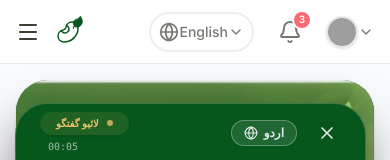
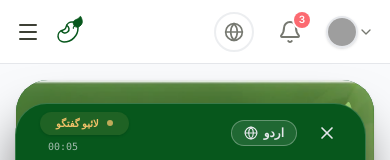
Before and after one commit to abdulrazzaq99/PeanutIQ, a React (Vite) app: page /admin in a window 390 px wide. Shown: the top 160 px of the page. Built offline with nearby package versions, Linux system fonts and the light colour scheme; sample sign-in values are in the browser's storage; grey boxes are pictures that could not be loaded.

Commit message:
Fix mobile responsiveness: Crop Lifecycle timeline, header language selector, and notification dropdown width

```diff
--- a/src/components/CropLifecycle.jsx
+++ b/src/components/CropLifecycle.jsx
@@ -21,9 +21,10 @@ export default function CropLifecycle() {
         {isUrdu ? 'فصل کی نشوونما کا مرحلہ' : 'Crop Lifecycle Stage'}
       </h3>
 
-      <div className="relative flex justify-between items-center w-full max-w-4xl mx-auto px-4">
-        {/* Background Line */}
-        <div className="absolute left-[10%] right-[10%] rtl:right-[10%] rtl:left-[10%] top-6 -translate-y-1/2 h-1.5 bg-earth rounded-full z-0"></div>
+      <div className="overflow-x-auto no-scrollbar pb-2 -mx-2 px-2">
+        <div className="relative flex justify-between items-center w-full min-w-[480px] max-w-4xl mx-auto">
+          {/* Background Line */}
+          <div className="absolute left-[10%] right-[10%] rtl:right-[10%] rtl:left-[10%] top-6 -translate-y-1/2 h-1.5 bg-earth rounded-full z-0"></div>
 
         {/* Active Progress Line */}
         <div className="absolute left-[10%] rtl:right-[10%] rtl:left-auto top-6 -translate-y-1/2 h-1.5 bg-[#07571C] rounded-full z-0 transition-all duration-1000 w-[50%]"></div>
@@ -58,6 +59,7 @@ export default function CropLifecycle() {
             </div>
           );
         })}
+        </div>
       </div>
     </div>
   );
--- a/src/layouts/AdminLayout.jsx
+++ b/src/layouts/AdminLayout.jsx
@@ -181,12 +181,12 @@ export default function AdminLayout() {
             <div className="relative" ref={languageRef}>
               <button
                 onClick={() => setShowLanguageMenu(!showLanguageMenu)}
-                className={`flex items-center gap- bg-white p-2 rounded-full transition-colors focus:outline-none cursor-pointer border-2 shadow-none ${showLanguageMenu ? "bg-green-50 text-forest opacity-100 border-green-50" : "text-charcoal opacity-70 border-earth hover:text-forest hover:opacity-100 hover:bg-forest/10"}`}
+                className={`flex items-center gap-1.5 bg-white p-2 rounded-full transition-colors focus:outline-none cursor-pointer border-2 shadow-none ${showLanguageMenu ? "bg-green-50 text-forest opacity-100 border-green-50" : "text-charcoal opacity-70 border-earth hover:text-forest hover:opacity-100 hover:bg-forest/10"}`}
                 title="Change Language"
               >
                 <Globe className="h-5 w-5" />
-                <span className="text-sm font-medium">{i18n.language === 'ur' ? 'Urdu' : 'English'}</span>
-                <ChevronDown className="h-4 w-4" />
+                <span className="text-sm font-medium hidden sm:block">{i18n.language === 'ur' ? 'Urdu' : 'English'}</span>
+                <ChevronDown className="h-4 w-4 hidden sm:block" />
               </button>
 
               {showLanguageMenu && (
@@ -216,7 +216,7 @@ export default function AdminLayout() {
               </button>
 
               {showNotifications && (
-                <div className="origin-top-right absolute right-0 rtl:left-0 rtl:right-auto mt-2 w-72 rounded-xl shadow-xl py-1 bg-white border border-gray-100 overflow-hidden z-50">
+                <div className="origin-top-right absolute right-0 rtl:left-0 rtl:right-auto mt-2 w-[90vw] sm:w-72 rounded-xl shadow-xl py-1 bg-white border border-gray-100 overflow-hidden z-50">
                   <div className="px-4 py-3 border-b border-gray-100 bg-sand flex justify-between items-center">
                     <h3 className="text-sm font-bold text-gray-900">{t('admin.layout.notifications')}</h3>
                   </div>
--- a/src/layouts/UserLayout.jsx
+++ b/src/layouts/UserLayout.jsx
@@ -167,8 +167,8 @@ export default function UserLayout() {
                 title="Change Language"
               >
                 <Globe className="h-5 w-5" />
-                <span className="text-sm font-medium">{i18n.language === 'ur' ? 'Urdu' : 'English'}</span>
-                <ChevronDown className="h-4 w-4" />
+                <span className="text-sm font-medium hidden sm:block">{i18n.language === 'ur' ? 'Urdu' : 'English'}</span>
+                <ChevronDown className="h-4 w-4 hidden sm:block" />
               </button>
 
               {showLanguageMenu && (
@@ -195,7 +195,7 @@ export default function UserLayout() {
               </button>
 
               {showNotifications && (
-                <div className="origin-top-right rtl:origin-top-left absolute right-0 rtl:right-auto rtl:left-0 mt-2 w-80 rounded-xl shadow-none bg-white border-2 border-earth overflow-hidden z-50">
+                <div className="origin-top-right rtl:origin-top-left absolute right-0 rtl:right-auto rtl:left-0 mt-2 w-[90vw] sm:w-80 rounded-xl shadow-none bg-white border-2 border-earth overflow-hidden z-50">
                   <div className="py-1">
                     <div className="px-4 py-2 border-b border-earth flex justify-between items-center bg-sand">
                       <p className="text-sm font-bold text-charcoal">{t('layout.header.notifications')}</p>
```
